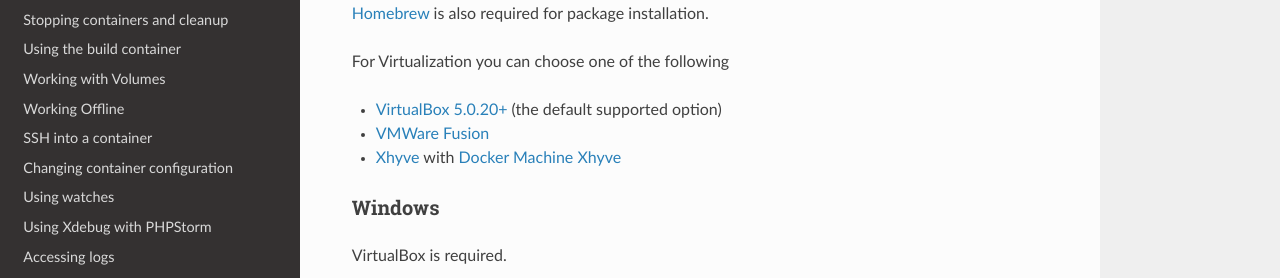
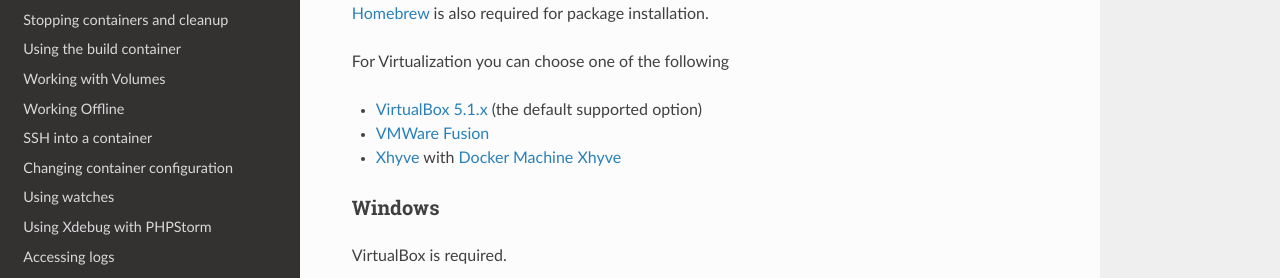
Before and after one commit to phase2/outrigger-docs, an MkDocs documentation site: the page built from docs/getting-started/system-requirements.md, in a window 1280 px wide and 959 px high. Shown: the part 440-718 px from the top of the window. Built offline with MkDocs 1.6.1, drawn with Linux system fonts in a browser that asks for light colours; nearby versions of some CDN libraries; old or Windows-style settings are respelled for this version of MkDocs.

Commit message:
Updated VirtualBox required version

```diff
--- a/docs/getting-started/system-requirements.md
+++ b/docs/getting-started/system-requirements.md
@@ -15,7 +15,7 @@
 
 For Virtualization you can choose one of the following
 
-* [VirtualBox 5.0.20+](https://www.virtualbox.org/wiki/Downloads) (the default supported option)
+* [VirtualBox 5.1.x](https://www.virtualbox.org/wiki/Downloads) (the default supported option)
 * [VMWare Fusion](http://www.vmware.com/products/fusion.html)
 * [Xhyve](https://github.com/mist64/xhyve#installation) with [Docker Machine Xhyve](https://github.com/zchee/docker-machine-driver-xhyve#install)
 
```
